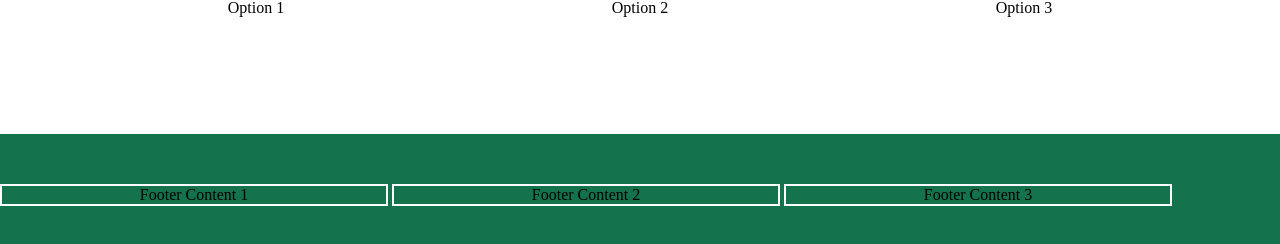
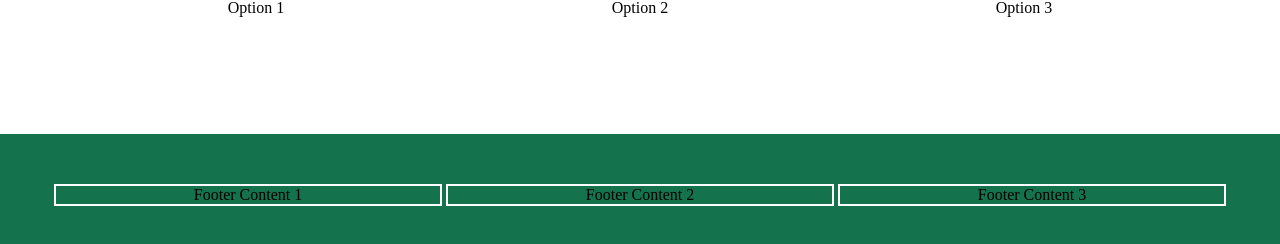
Before and after one commit to MungangaThelly/advanced-website, a website: page index.html in a window 1280 px wide. Shown: the part 718-962 px from the top of the page. Drawn offline with Linux system fonts and the light colour scheme.

Commit message:
fixed footer content centering

```diff
--- a/index.html
+++ b/index.html
@@ -25,9 +25,9 @@
         <section class="content section3">Option 3</section>
     </main>
     <footer>
-        <section class="footer content1">Footer Content 1</section>
-        <section class="footer content2">Footer Content 2</section>
-        <section class="footer content3">Footer Content 3</section>
+        <section class="footer-info content1">Footer Content 1</section>
+        <section class="footer-info content2">Footer Content 2</section>
+        <section class="footer-info content3">Footer Content 3</section>
     </footer>
 </body>
 </html>
--- a/styles/index-style.css
+++ b/styles/index-style.css
@@ -47,12 +47,13 @@
     background-color: rgb(20, 114, 77);
     height: 250px;
     width: 100%;
+    text-align: center;
 }
 
-.footer {
+.footer-info {
     display: inline-block;
     width: 30%;
     border: 2px solid white;
-    margin: 50px auto;
+    margin: 50px auto 0 auto;
     text-align: center;
 }
```
